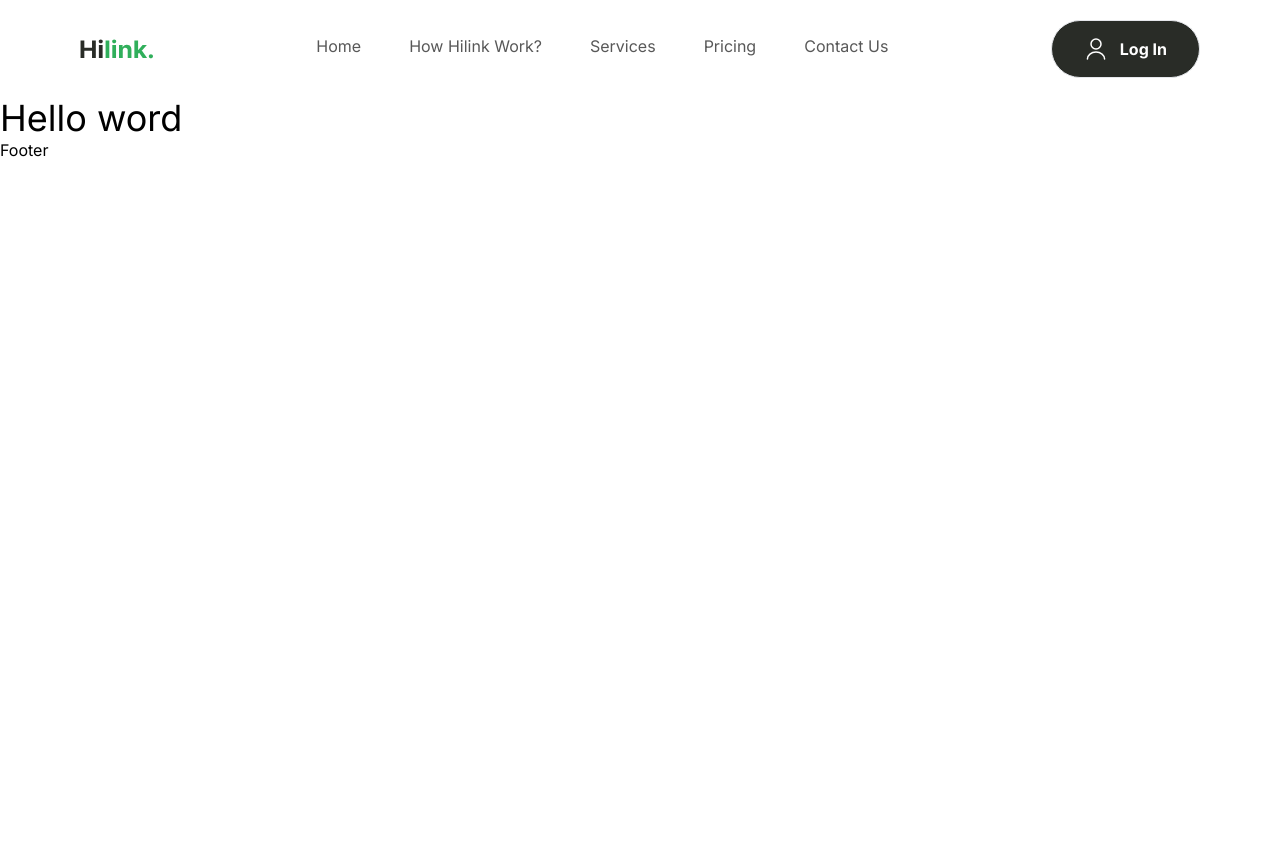
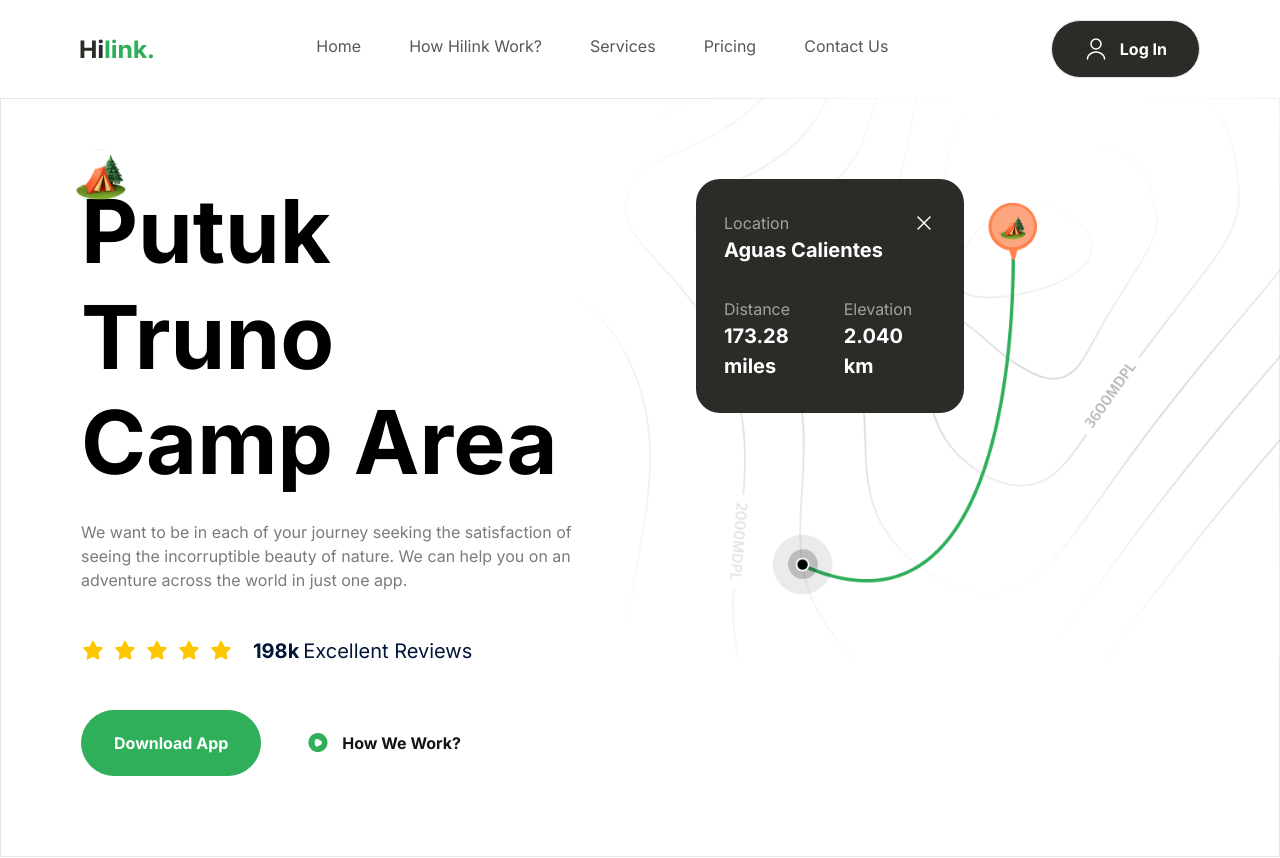
Before and after one commit to Joshuakibwage/travell-app, a Next.js app: page / in a window 1280 px wide. Shown: the top 858 px of the page. Before the commit the page ends 800 px from the top, so only its background shows below. Built offline with nearby package versions, Linux system fonts and the light colour scheme.

Commit message:
Add hero secton

```diff
--- a/app/page.tsx
+++ b/app/page.tsx
@@ -1,7 +1,18 @@
+import Camp from "@/components/Camp";
+import Hero from "@/components/Hero";
 import Image from "next/image";
+import Guide from "@/components/Guide";
+import Features from "@/components/Features";
+import GetApp from "@/components/GetApp";
 
 export default function Home() {
   return (
-    <h1 className="text-4xl">Hello word</h1>
+    <>
+      <Hero />
+      <Camp />
+      <Guide />
+      <Features />
+      <GetApp />
+    </>
   );
 }
--- a/components/Button.tsx
+++ b/components/Button.tsx
@@ -4,7 +4,7 @@
     type: 'button' | 'submit' ;
     title: string ;
     icon?: string ;
-    variant: 'btn_dark_green' ;
+    variant: string ;
 }
 
 const Button = ({type, title, variant, icon}: ButtonProps) => {
--- /dev/null
+++ b/components/Camp.tsx
@@ -0,0 +1,9 @@
+import React from 'react'
+
+const Camp = () => {
+  return (
+    <div>Camp</div>
+  )
+}
+
+export default Camp
--- /dev/null
+++ b/components/Features.tsx
@@ -0,0 +1,9 @@
+import React from 'react'
+
+const Features = () => {
+  return (
+    <div>Features</div>
+  )
+}
+
+export default Features
--- /dev/null
+++ b/components/GetApp.tsx
@@ -0,0 +1,9 @@
+import React from 'react'
+
+const GetApp = () => {
+  return (
+    <div>GetApp</div>
+  )
+}
+
+export default GetApp
--- /dev/null
+++ b/components/Guide.tsx
@@ -0,0 +1,9 @@
+import React from 'react'
+
+const Guide = () => {
+  return (
+    <div>Guide</div>
+  )
+}
+
+export default Guide
--- /dev/null
+++ b/components/Hero.tsx
@@ -0,0 +1,96 @@
+import React from 'react'
+import Button from './Button'
+import Image from 'next/image'
+
+const Hero = () => {
+  return (
+    <section className='max-container padding-container flex flex-col gap-20 py-10 pb-32 md:gap-28 lg:py-20
+    xl:flex-row border
+    '>
+      <div className='hero-map' />
+
+      <div className='relative z-20 flex flex-1 flex-col xl:w-1/2 '>
+        <img
+          src="/camp.svg"
+          alt="camp"
+          width={50}
+          height={50}
+          className='absolute left-[-5px] top-[-30px] lg:w-[50px]'
+        />
+        <h1 className='bold-52 lg:bold-88 '>
+          Putuk Truno Camp Area
+        </h1>
+        <p className='regular-16 mt-6 text-gray-30 xl:max-w-[520px]'>
+          We want to be in each of your journey seeking the satisfaction of seeing the incorruptible
+           beauty of nature. We can help you on an adventure across the world in just one app.
+        </p>
+        <div className='my-11 flex flex-wrap gap-5 '>
+          <div className='flex items-center gap-2 '>
+            {Array(5).fill(1).map((_, index) => (
+              <img
+                src="/star.svg"
+                alt="star"
+                key={index}
+                className=''
+                height={24}
+                width={24}
+              />
+            ))}
+          </div>
+          <p className='bold-16 lg:bold-20 text-blue-70'>
+            198k
+            <span className='regular-16 lg:regular-20 ml-1'>Excellent Reviews</span>
+          </p>
+        </div>
+
+        <div className='flex w-full sm:flex-row gap-3'>
+            <Button
+              type='button'
+              variant='btn_green'
+              title="Download App"
+            />
+
+            <Button
+              type='button'
+              variant='btn_white_text'
+              title="How We Work?"
+              icon="/play.svg"
+            />
+        </div>
+      </div>
+      <div className='relative flex flex-1 items-start'>
+          <div className='relative z-20 w-[268px] flex flex-col gap-8 rounded-3xl bg-green-90 px-7 py-8'>
+
+            <div className='flex flex-col'>
+              <div className='flexBetween'>
+                <p className='regular-16 text-gray-20'>Location</p>
+                <Image
+                  src="/close.svg"
+                  alt="close"
+                  width={24}
+                  height={24}
+                />
+              </div>
+              <p className='text-white bold-20'>Aguas Calientes</p>
+            </div>
+
+            <div className='flexBetween'>
+              <div className='flex flex-col'>
+                <p className='regular-16 block text-gray-20'>Distance</p>
+                <p className='bold-20 text-white'>173.28 miles</p>
+              </div>
+
+              <div className='flex flex-col'>
+                <p className='regular-16 block text-gray-20'>Elevation</p>
+                <p className='bold-20 text-white'>2.040 km</p>
+              </div>
+            </div>
+
+
+          </div>
+      </div>
+    </section>
+  )
+}
+
+export default Hero
```
